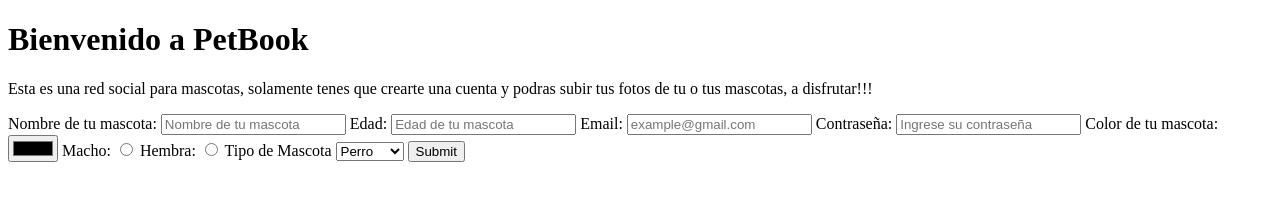
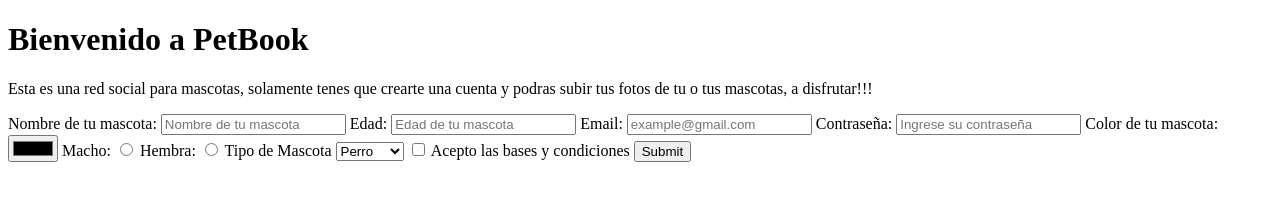
Before and after one commit to AlonsoHS21/Html_Css_JavaScript, a plain HTML site: page plataforma_5/clase_3/petbook/index.html in a window 1280 px wide. Drawn offline with Linux system fonts and the light colour scheme.

Commit message:
03 - Ejercicio CheckBox

```diff
--- a/plataforma_5/clase_3/petbook/index.html
+++ b/plataforma_5/clase_3/petbook/index.html
@@ -21,14 +21,14 @@
         </label>
 
         <label for="campo_email">Email:</label>
-        <input type="email" name="email" placeholder="example@gmail.com" id="campo_edad" required>
+        <input type="email" name="email" placeholder="example@gmail.com" id="campo_email" required>
 
         <label>
             Contraseña:
             <input type="password" name="Contrasenia" placeholder="Ingrese su contraseña" required>
         </label>
+
         <label for="campo_color">Color de tu mascota: </label>
-
         <input type="color" name="color" placeholder="Ingresa el color de tu mascota" id="campo_color" required>
 
         <label for="campo_macho">Macho:</label>
@@ -44,6 +44,13 @@
             <option value="conejo">Conejo</option>
         </select>
 
+
+
+        <label>
+            <input type="checkbox" name="bases_y_condiciones" value="acepta">
+            Acepto las bases y condiciones
+        </label>
+
         <input type="submit" name="enviar">
     </form>
 
```
